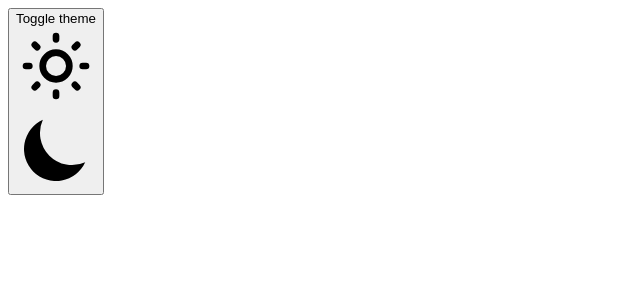
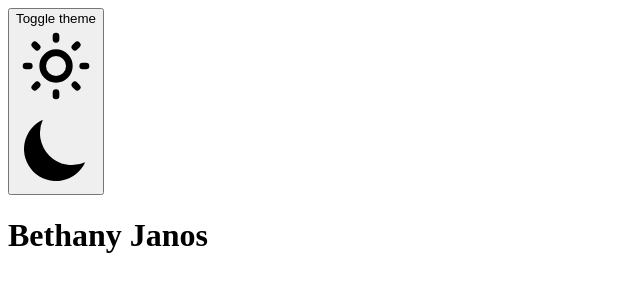
Before and after one commit to bethanyj28/v0, a Next.js app: page / in a window 1280 px wide. Shown: the top 300 px of the page, without its empty margins (0-640 px from the left). Built offline with nearby package versions, Linux system fonts and the light colour scheme.

Commit message:
Get name in a good spot

```diff
--- /dev/null
+++ b/components/Hero.js
@@ -0,0 +1,14 @@
+const Hero = () => {
+  return (
+    <div className="flex-1 flex-col content-center min-h-screen">
+      <div className="flex-wrap p-4 pt-80 md:px-16">
+        <h1 className="text-5xl sm:text-7xl lg:text-9xl dark:text-white">
+          <span className="block md:inline-block font-bold">Bethany </span>
+          <span className="block md:inline-block font-thin">Janos</span>
+        </h1>
+      </div>
+    </div>
+  )
+};
+
+export default Hero;
--- a/pages/index.js
+++ b/pages/index.js
@@ -1,6 +1,7 @@
 import Head from 'next/head'
 import Container from '../components/Container'
 import DarkModeToggle from '../components/DarkModeToggle'
+import Hero from '../components/Hero'
 
 export default function Home() {
   return (
@@ -10,6 +11,7 @@ export default function Home() {
         <link rel="icon" href="/favicon.ico" />
       </Head>
       <DarkModeToggle />
+      <Hero />
     </Container>
   )
 }
```
